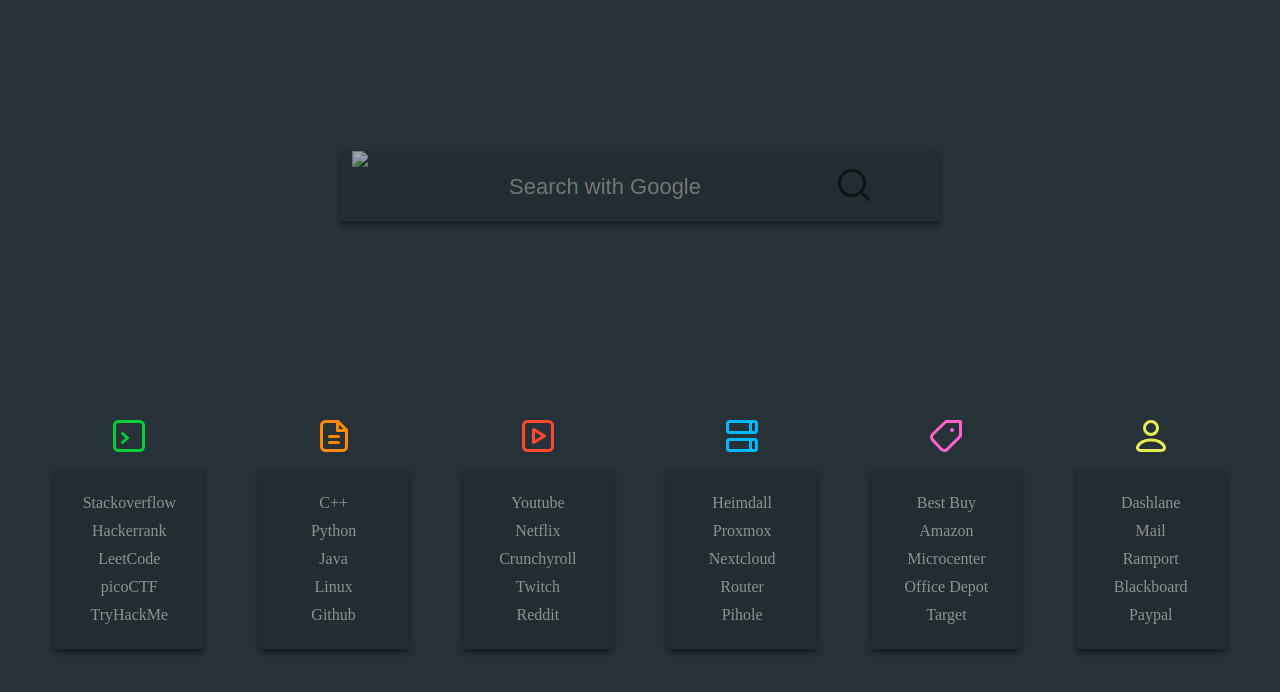
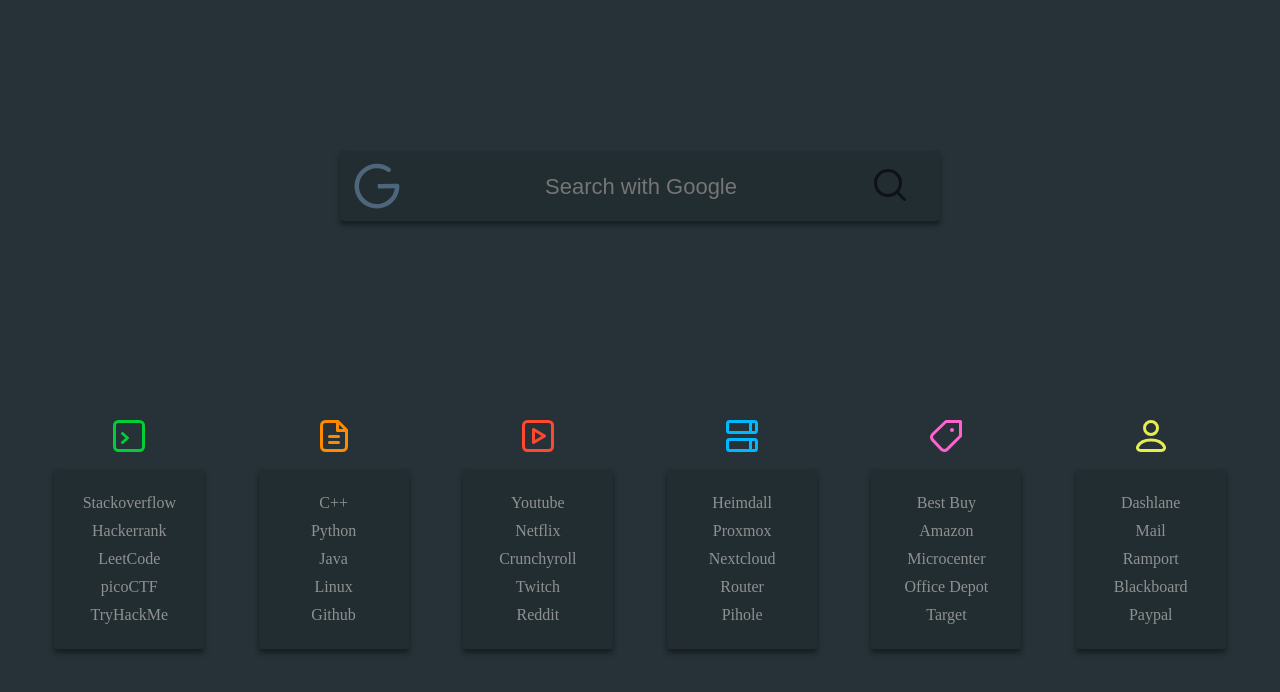
Before and after one commit to KoltenSinclair/Minimo, a plain HTML site: page index.html in a window 1280 px wide. Drawn offline with Linux system fonts and the light colour scheme; files whose address does not match are found by name.

Commit message:
Update index.html

```diff
--- a/index.html
+++ b/index.html
@@ -14,7 +14,7 @@
       <div class="head">
         <div class="search_box">
 
-          <img class="engine" id="engineLogo" src="icons/google.svg" onclick="toggleEngine()" style="cursor:pointer" />
+          <img class="engine" id="engineLogo" src="google.svg" onclick="toggleEngine()" style="cursor:pointer" />
 
           <div id="gSearch" style="display:block;">
             <form id="textField" class="google" action="https://google.com/search" method="get">
```
